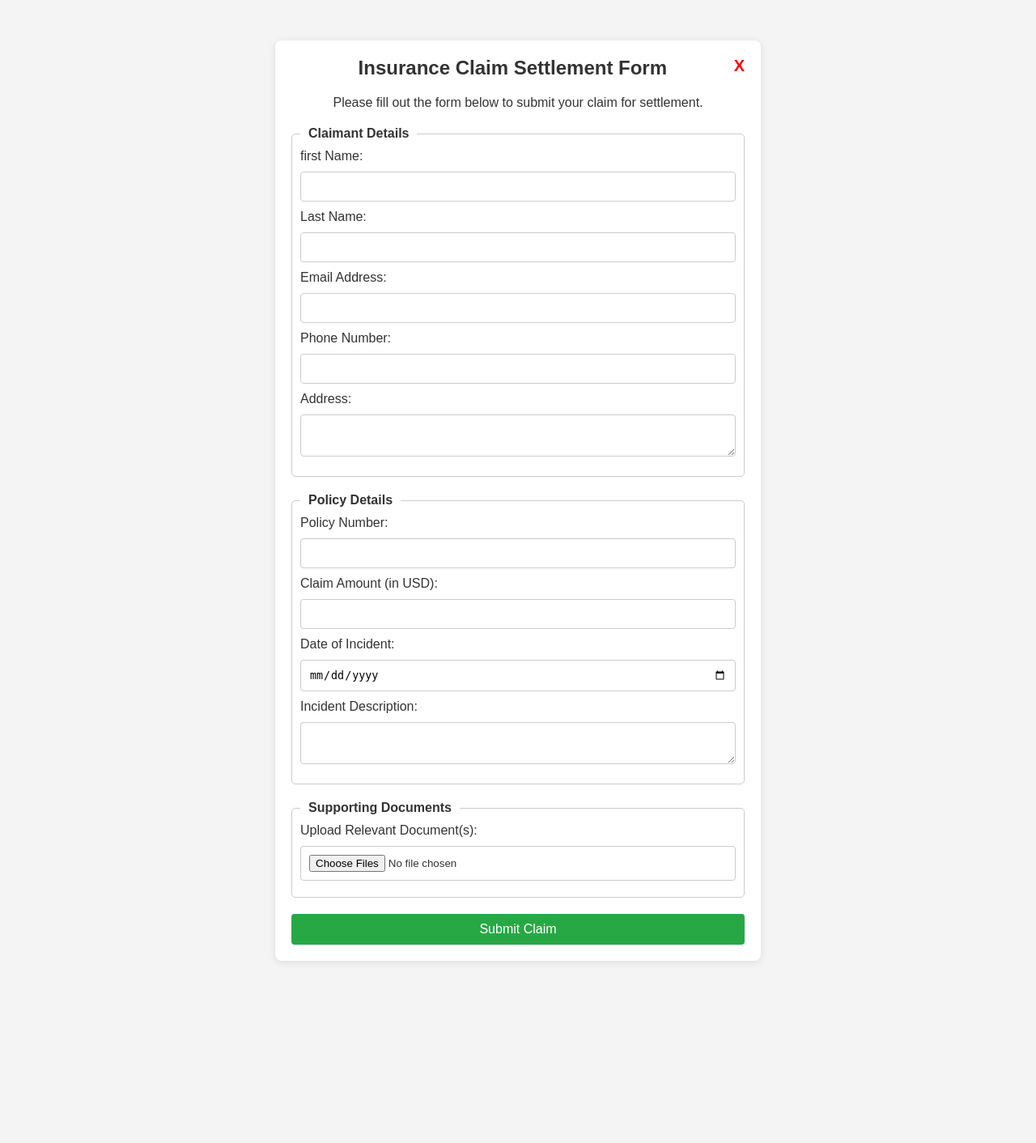
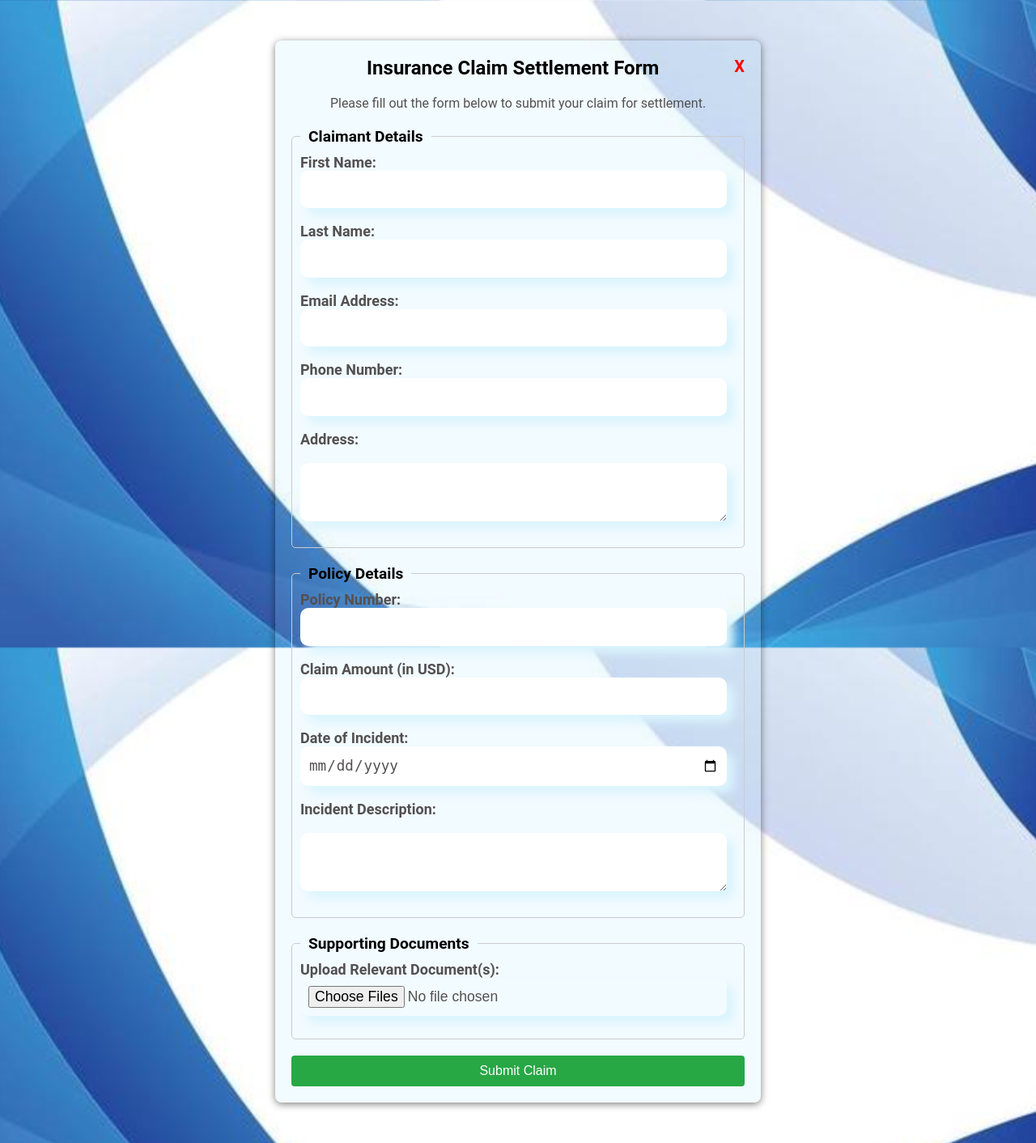
Before and after one commit to ankit12009/Health-card, a PHP site: page /claimS.html in a window 1280 px wide. Shown: the whole page at 81% size. Before the commit the page ends 1189 px from the top, so only its background shows below. Run offline with PHP 8.4, Linux system fonts and the light colour scheme.

Commit message:
updated claim forms

```diff
--- a/claim.html
+++ b/claim.html
@@ -7,9 +7,8 @@
 </head>
 <body>
     <form action="claim.php" method="post">
-    <span class="close-btn symbol"><a href = "http://localhost/git/Health-card/index.html" >X</a></span>
     <div class="container">
-
+        <span class="close-btn symbol"><a href = "index2.html" ><b>X</b></a></span>
         <div class="illustration">
             <img alt="Illustration of a man and woman at a reception desk" height="400" src="images/claim1.jpg" width="400"/>
         </div>
--- a/claimS.css
+++ b/claimS.css
@@ -8,8 +8,16 @@
 /* Body styling */
 body {
     font-family: Arial, sans-serif;
-    background-color: #f4f4f4;
-    color: #333;
+    background: url(images/themebg.jpg);
+    background-size:cover;
+    background-attachment: fixed;
+    background-position:center;
+    background-repeat:no-repeat;
+    font-family: 'Roboto', sans-serif;
+    display: flex;
+    justify-content: center;
+    align-items: center;
+    height: 90%;
 }
 
 /* Container for the form */
@@ -18,10 +26,13 @@
     max-width: 600px;
     margin: 50px auto;
     padding: 20px;
-    background: #fff;
     border-radius: 8px;
-    box-shadow: 0 2px 10px rgba(0, 0, 0, 0.1);
+    box-shadow: 0 2px 10px rgba(0, 0, 0, 0.5);
+    /* background:transparent;  */
+    background: rgba(166, 228, 255, 0.15);
+    /* backdrop-filter:blur(10px); */
 }
+
 
 /* Close button */
 .close-btn {
@@ -44,6 +55,8 @@
 p {
     text-align: center;
     margin-bottom: 20px;
+    color: #535050;
+
 }
 
 /* Fieldset styling */
@@ -53,11 +66,18 @@
     padding: 10px;
     margin-bottom: 20px;
 }
+label{
+    display: block;
+    font-size: 18px;
+    font-weight: 600;
+    color: #535050;
+}
 
 /* Legend styling */
 legend {
     font-weight: bold;
     padding: 0 10px; /* Add some padding around the legend */
+    font-size: larger;
 }
 
 /* Input fields */
@@ -65,13 +85,20 @@
 input[type="email"],
 input[type="number"],
 input[type="date"],
-textarea,
-input[type="file"] {
-    width: 100%;
+input[type="file"],
+textarea{
+
+    width: 98%;
     padding: 10px;
-    margin: 10px 0;
-    border: 1px solid #ccc;
-    border-radius: 4px;
+    margin-bottom: 18px;
+    border:none;
+    border-radius: 10px;
+    box-shadow: 9px 9px 12px rgb(218, 244, 253);
+    outline: none;
+    line-height: 1.5;
+    font-weight: 500;
+    font-size: 1.1rem;
+    color: #535050;
 }
 
 /* Textarea styling */
@@ -92,7 +119,7 @@
 }
 
 button:hover {
-    background-color: #218838; /* Darker green on hover */
+    background-color:crimson; /* Darker green on hover */
 }
 
 /* Responsive adjustments */
--- a/claimS.html
+++ b/claimS.html
@@ -16,7 +16,7 @@
 
             <fieldset>
                 <legend>Claimant Details</legend>
-                <label for="Name">first Name:</label>
+                <label for="Name">First Name:</label>
                 <input type="text" id="fullName" name="fullName" required><br>
 
                 <label for="Name">Last Name:</label>
```
Also changed, not shown: claim.css (+26 -17 lines), images/themebg.jpg (added).
